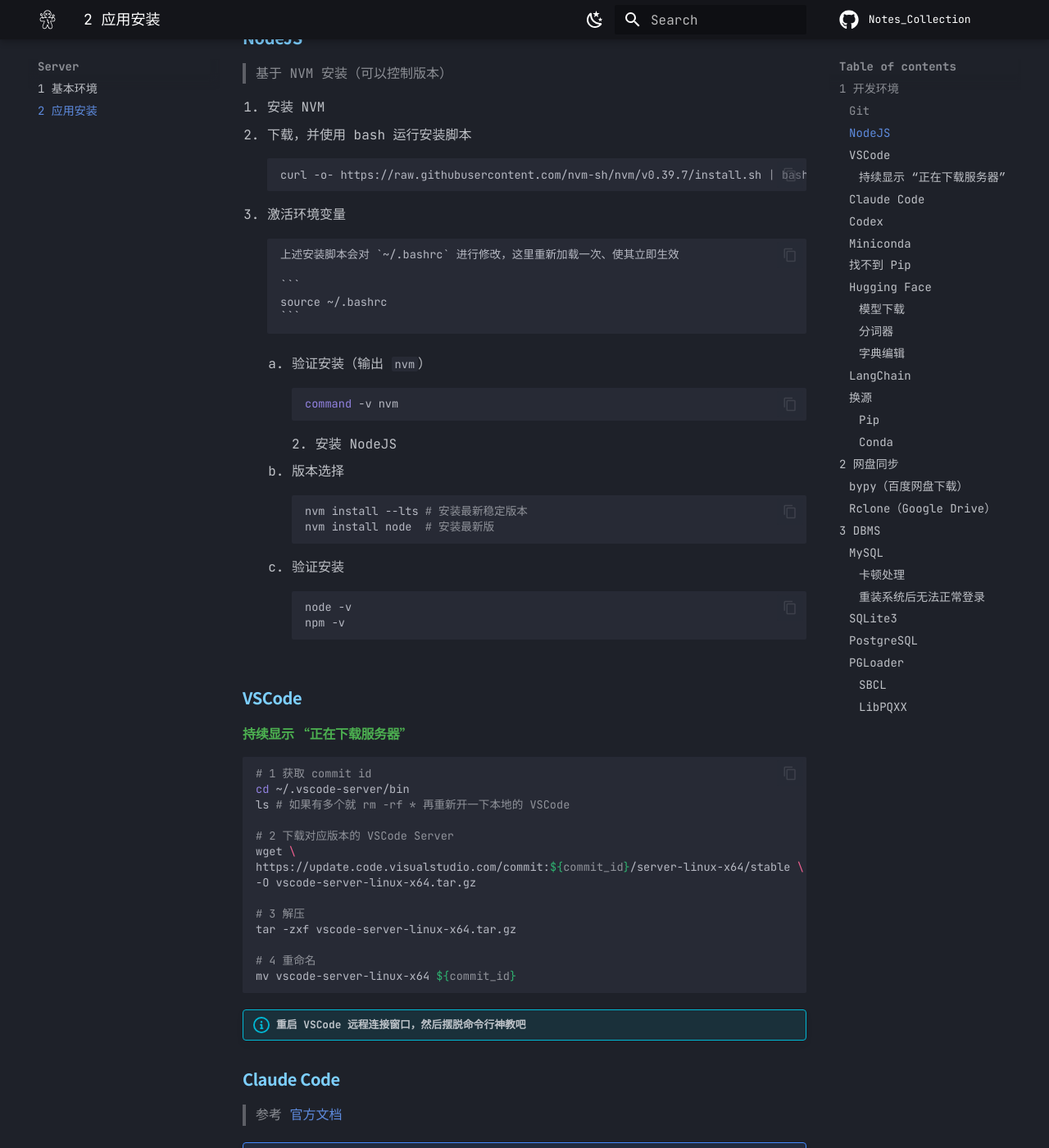
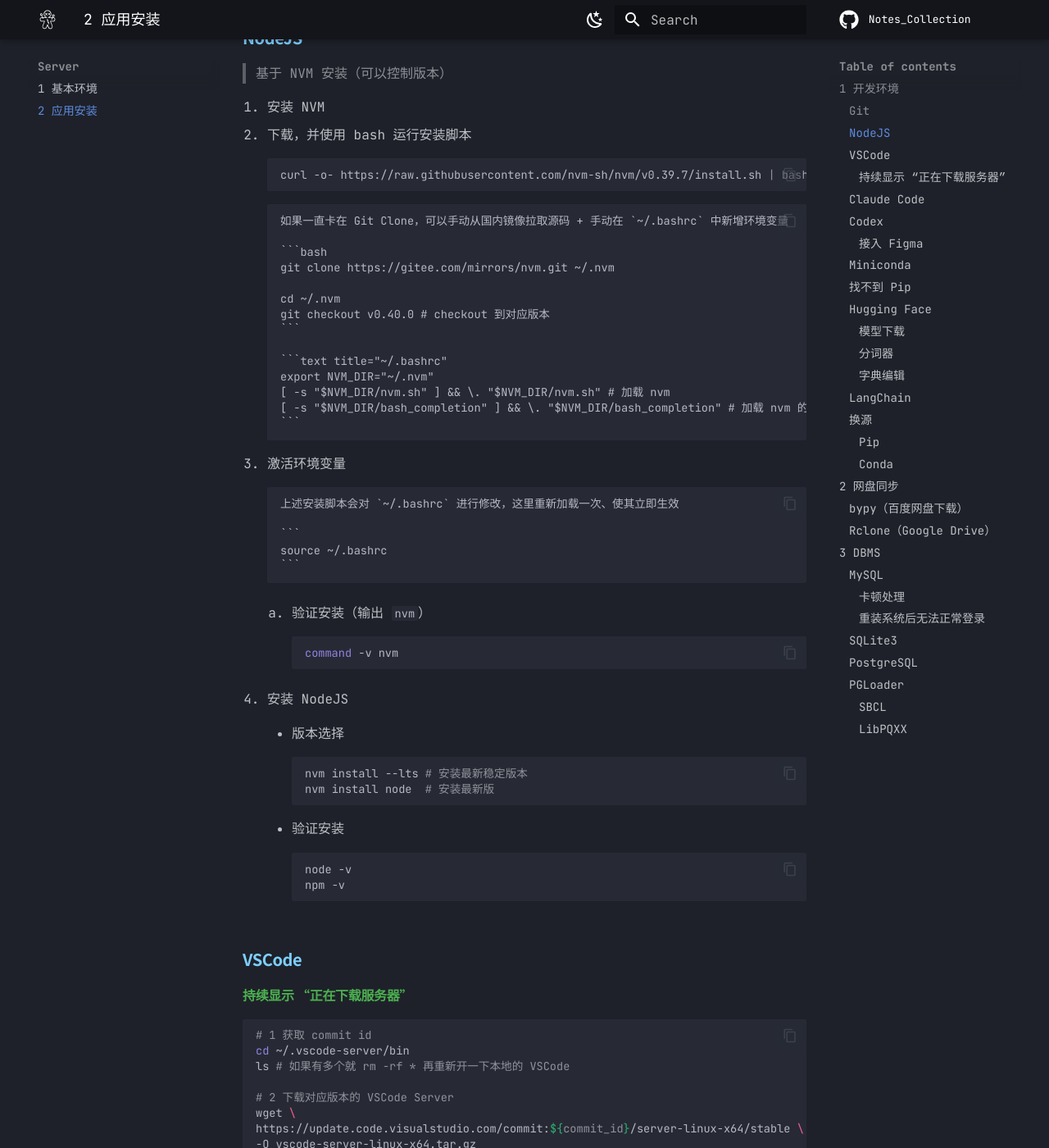
Before and after one commit to triplepiers/Notes_Collection, an MkDocs documentation site: the page built from docs/Nulling/Server/Install_Apps.md, in a window 1280 px wide and 1400 px high, scrolled down 628 px. Shown: the whole window at 82% size. Built offline with MkDocs 1.6.1 and Material for MkDocs 9.7.7, drawn with Linux system fonts in a browser that asks for light colours; comment, search, counter and statistics services are not loaded; a style sheet for code colours, icons or effects is not loaded; some of the changed text lies outside the part shown.

Commit message:
add: 配置 Figma MCP

````diff
--- a/docs/Nulling/Server/Install_Apps.md
+++ b/docs/Nulling/Server/Install_Apps.md
@@ -29,6 +29,22 @@
         ```bash
         curl -o- https://raw.githubusercontent.com/nvm-sh/nvm/v0.39.7/install.sh | bash
         ```
+
+        如果一直卡在 Git Clone，可以手动从国内镜像拉取源码 + 手动在 `~/.bashrc` 中新增环境变量
+
+        ```bash
+        git clone https://gitee.com/mirrors/nvm.git ~/.nvm
+
+        cd ~/.nvm
+        git checkout v0.40.0 # checkout 到对应版本
+        ```
+
+        ```text title="~/.bashrc"
+        export NVM_DIR="~/.nvm"
+        [ -s "$NVM_DIR/nvm.sh" ] && \. "$NVM_DIR/nvm.sh" # 加载 nvm
+        [ -s "$NVM_DIR/bash_completion" ] && \. "$NVM_DIR/bash_completion" # 加载 nvm 的 bash 补全
+        ```
+
    2. 激活环境变量
 
         上述安装脚本会对 `~/.bashrc` 进行修改，这里重新加载一次、使其立即生效
@@ -41,6 +57,7 @@
         ```bash
         command -v nvm
         ```
+
 2. 安装 NodeJS
 
     - 版本选择
@@ -156,6 +177,13 @@
     codex --version # validate
     ```
 
+    如果不是管理员，需要修改 npm 使用的目录、随后全局安装
+    ```bash
+    mkdir ~/.npm-packages
+    npm config set prefix ~/.npm-packages
+    echo 'export PATH=~/.npm-packages/bin:$PATH' >> ~/.bashrc
+    ```
+
 2. 配置文件
 
     Codex CLI 将自动读取 `~/.codex` 下的配置信息、**重启终端后** 生效：
@@ -204,6 +232,25 @@
 
         > 会自动从 `~/.codex` 读取配置，不用重新写了
 
+#### 接入 Figma
+> 免费版限额好严重 ...
+
+1. 生成 Figma Access Token: Settings -> Security -> Personal access tokens -> Generate new token
+
+2. 安装 Skill: Figma (MCP) + Figma Implement Design (UI2Code)
+
+    ```bash
+    npx skills add openai/skills --skill figma
+    npx skills add openai/skills --skill figma-implement-design
+    ```
+
+3. 接入 MCP 服务器（临时降级、曲线救国）：在弹出的网页中进行授权
+
+    ```bash
+    npx -y @openai/codex@0.129.0 mcp add figma --url https://mcp.figma.com/mcp
+    ```
+
+4. 直接命令你的 Codex 开始工作吧！
 
 ### Miniconda
 
````
Also changed, not shown: other parts of docs/Nulling/Server/Install_Apps.md (+5 -1 lines).
